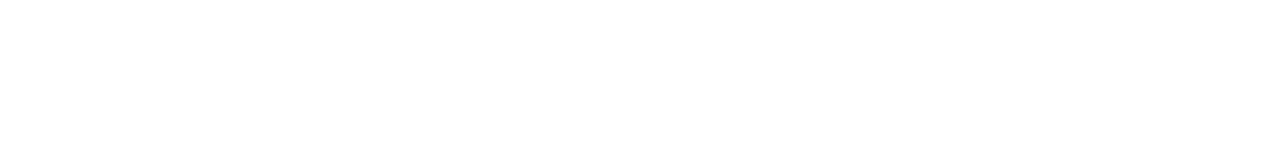
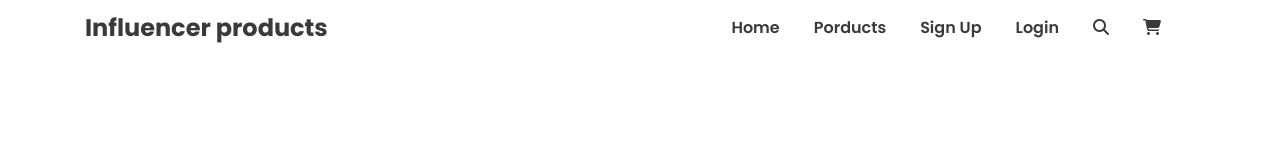
Before and after one commit to helal-bye/influencer-gear-website, a plain HTML site: page index.html in a window 1280 px wide. Drawn offline with Linux system fonts and the light colour scheme.

Commit message:
finished navbar section

```diff
--- a/index.html
+++ b/index.html
@@ -4,8 +4,27 @@
     <meta charset="UTF-8">
     <meta name="viewport" content="width=device-width, initial-scale=1.0">
     <title>Influencer Gear</title>
+    <link rel="stylesheet" href="https://cdnjs.cloudflare.com/ajax/libs/font-awesome/6.7.2/css/all.min.css" integrity="sha512-Evv84Mr4kqVGRNSgIGL/F/aIDqQb7xQ2vcrdIwxfjThSH8CSR7PBEakCr51Ck+w+/U6swU2Im1vVX0SVk9ABhg==" crossorigin="anonymous" referrerpolicy="no-referrer" />
+    <link rel="stylesheet" href="./style/style.css">
 </head>
 <body>
+    <header>
+        <div class="navbar">
+        <div class="container">
+            <nav>
+                <h3 class="logo">Influencer products</h3>
+                <ul>
+                    <li><a href="#">Home</a></li>
+                    <li><a href="#">Porducts</a></li>
+                    <li><a href="#">Sign Up</a></li>
+                    <li><a href="#">Login</a></li>
+                    <li><a href="#"><i class="fa-solid fa-magnifying-glass"></i></a></li>
+                    <li><a href="#"><i class="fa-solid fa-cart-shopping"></i></a></li>
 
+                </ul>
+            </nav>
+        </div>
+    </div>
+    </header>
 </body>
 </html>
--- /dev/null
+++ b/style/style.css
@@ -0,0 +1,38 @@
+@import url('https://fonts.googleapis.com/css2?family=Poppins:ital,wght@0,100;0,200;0,300;0,400;0,500;0,600;0,700;0,800;0,900;1,100;1,200;1,300;1,400;1,500;1,600;1,700;1,800;1,900&display=swap');
+*{
+    padding: 0;
+    margin: 0;
+    box-sizing: border-box;
+    font-family: "Poppins", sans-serif;
+}
+/* Shared styles */
+.container{
+    max-width: 1110px;
+    margin:  0 auto;
+}
+nav{
+    display: flex;
+    justify-content: space-between;
+    align-items: center;
+
+    padding: 10px 0px;
+}
+nav ul{
+    display: flex;
+    align-items: center;
+}
+nav ul li{
+    list-style: none;
+    margin-right: 34px;
+}
+nav ul li a{
+    text-decoration: none;
+    font-weight: 600;
+    color: #3A3A3A;
+}
+.logo{
+    font-weight: 700;
+    font-size: 24px;
+    color: #3A3A3A;
+
+}
```
